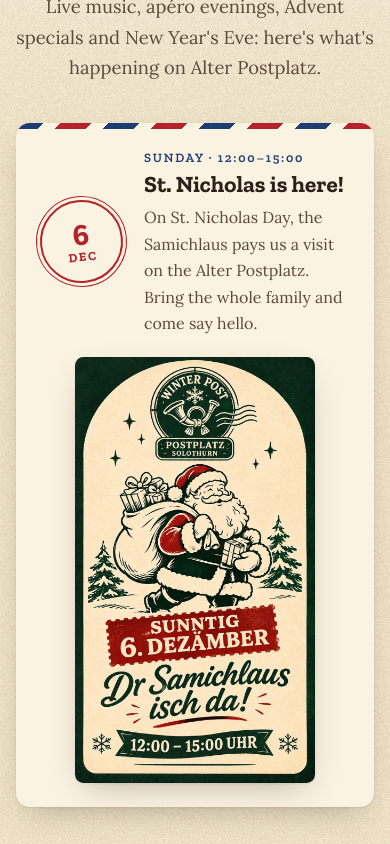
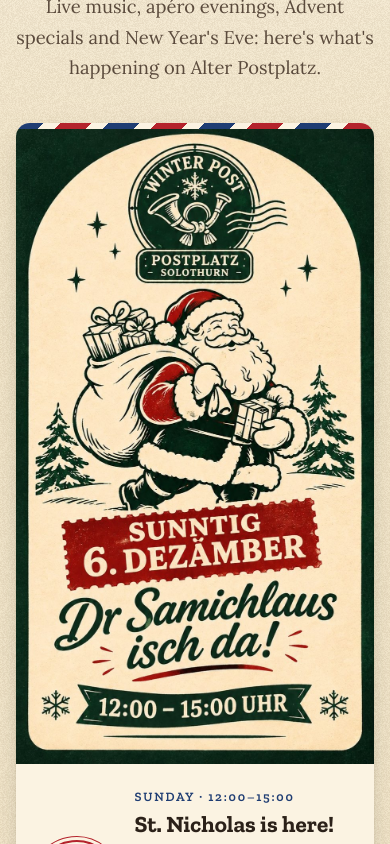
Before and after one commit to orderheld/winterpost-solothurn, a Next.js app: page /en in a window 390 px wide. Shown: the part 7980-8824 px from the top of the page. Built offline with nearby package versions, Linux system fonts and the light colour scheme; no server answers.

Commit message:
Event-Karte: Plakat bündig (Desktop links, Mobile oben)
Co-Authored-By: Claude Opus 5.5 <noreply@anthropic.com>
Claude-Session: https://claude.ai/code/session_018HMKrmGsFUddYhqsymWRPv

```diff
--- a/app/globals.css
+++ b/app/globals.css
@@ -1792,28 +1792,41 @@ body > .airmail-bar {
 }
 .event-card--poster {
   grid-column: 1 / -1;
-  max-width: 54rem;
+  max-width: 52rem;
   width: 100%;
   margin-inline: auto;
-  align-items: center;
+  display: grid;
+  grid-template-columns: minmax(13rem, 19rem) auto 1fr;
+  grid-template-areas: "poster date body";
+  align-items: center;
+  gap: 0 1.3rem;
+  padding: 0;
+}
+.event-card--poster .event-card__date {
+  grid-area: date;
+  margin-left: clamp(1rem, 0.5rem + 1.5vw, 2rem);
+}
+.event-card--poster .event-card__body {
+  grid-area: body;
+  padding: 1.5rem clamp(1.2rem, 0.8rem + 1.5vw, 2.2rem) 1.5rem 0;
 }
 .event-card__poster {
-  flex: none;
-  order: 3;
-  width: clamp(9rem, 6rem + 12vw, 16rem);
-  border-radius: calc(var(--radius) * 0.6);
+  grid-area: poster;
+  align-self: stretch;
+  display: block;
+  margin-top: 6px;
+  background: #1f3a2c;
   overflow: hidden;
-  box-shadow: var(--shadow);
-  transform: rotate(2deg);
-  transition: transform 0.25s ease;
-}
-.event-card__poster:hover {
-  transform: rotate(0deg) scale(1.02);
 }
 .event-card__poster img {
   display: block;
   width: 100%;
-  height: auto;
+  height: 100%;
+  object-fit: cover;
+  transition: transform 0.35s ease;
+}
+.event-card__poster:hover img {
+  transform: scale(1.03);
 }
 .events-empty {
   position: relative;
@@ -1994,17 +2007,19 @@ body > .airmail-bar {
     text-align: center;
   }
   .event-card--poster {
-    flex-wrap: wrap;
+    grid-template-columns: auto 1fr;
+    grid-template-areas:
+      "poster poster"
+      "date body";
+    gap: 0 1rem;
+  }
+  .event-card--poster .event-card__date {
+    margin-left: 1.2rem;
   }
   .event-card--poster .event-card__body {
-    flex: 1 1 12rem;
-  }
-  .event-card__poster {
-    order: 4;
-    width: min(100%, 15rem);
-    margin-inline: auto;
-    transform: none;
-  }
+    padding: 1.4rem 1.2rem 1.5rem 0;
+  }
+
   .reservation__card {
     transform: none;
   }
--- a/components/HomePage.tsx
+++ b/components/HomePage.tsx
@@ -399,7 +399,7 @@ export default function HomePage({ lang }: { lang: Locale }) {
                           alt={e.title[lang]}
                           width={900}
                           height={1597}
-                          sizes="(max-width: 760px) 40vw, 260px"
+                          sizes="(max-width: 760px) 100vw, 304px"
                         />
                       </a>
                     )}
```
